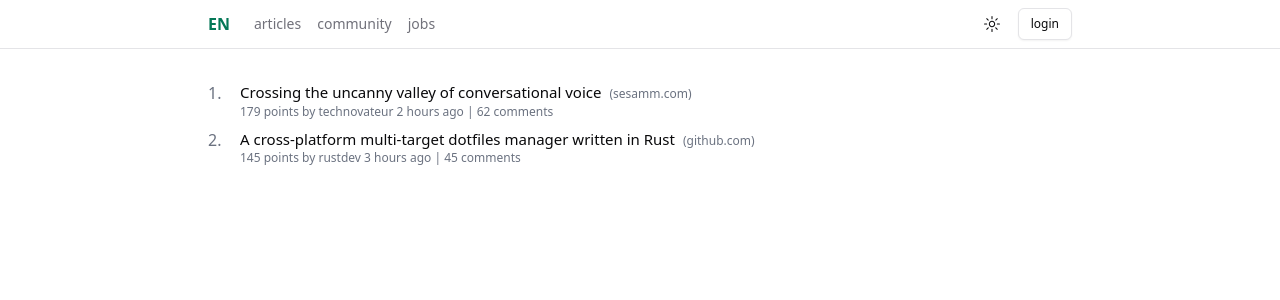
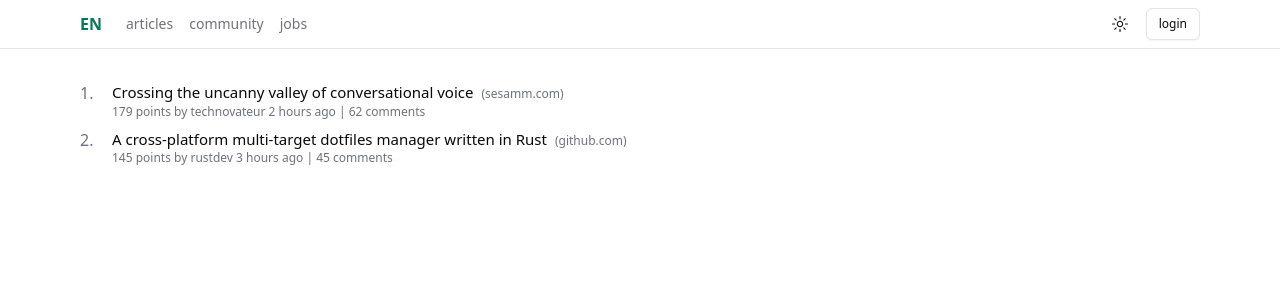
Before and after one commit to hyeyoom/synackfin, a Next.js app: page / in a window 1280 px wide. Shown: the top 300 px of the page. Built offline with nearby package versions, Linux system fonts and the light colour scheme.

Commit message:
Expand max-width and add client-side directive to Navigation component

```diff
--- a/app/page.tsx
+++ b/app/page.tsx
@@ -2,7 +2,7 @@ import { dummyArticles } from '@/data/dummyArticles';
 
 export default function Home() {
   return (
-    <main className="max-w-4xl mx-auto px-4 py-8">
+    <main className="max-w-6xl mx-auto px-4 py-8">
       <div className="space-y-2">
         {dummyArticles.map((article, index) => (
           <article key={article.id} className="flex gap-2">
--- a/components/layout/Navigation.tsx
+++ b/components/layout/Navigation.tsx
@@ -1,3 +1,5 @@
+'use client';
+
 import Link from 'next/link';
 import { Button } from '@/components/ui/button';
 import { ModeToggle } from '@/components/mode-toggle';
@@ -6,7 +8,7 @@ import { ModeToggle } from '@/components/mode-toggle';
 export default function Navigation() {
   return (
     <nav className="border-b bg-background">
-      <div className="max-w-4xl mx-auto px-4 h-12 flex items-center justify-between">
+      <div className="max-w-6xl mx-auto px-4 h-12 flex items-center justify-between">
         <div className="flex items-center gap-6">
           <Link href="/" className="text-emerald-700 dark:text-emerald-500 font-bold">
             EN
```
